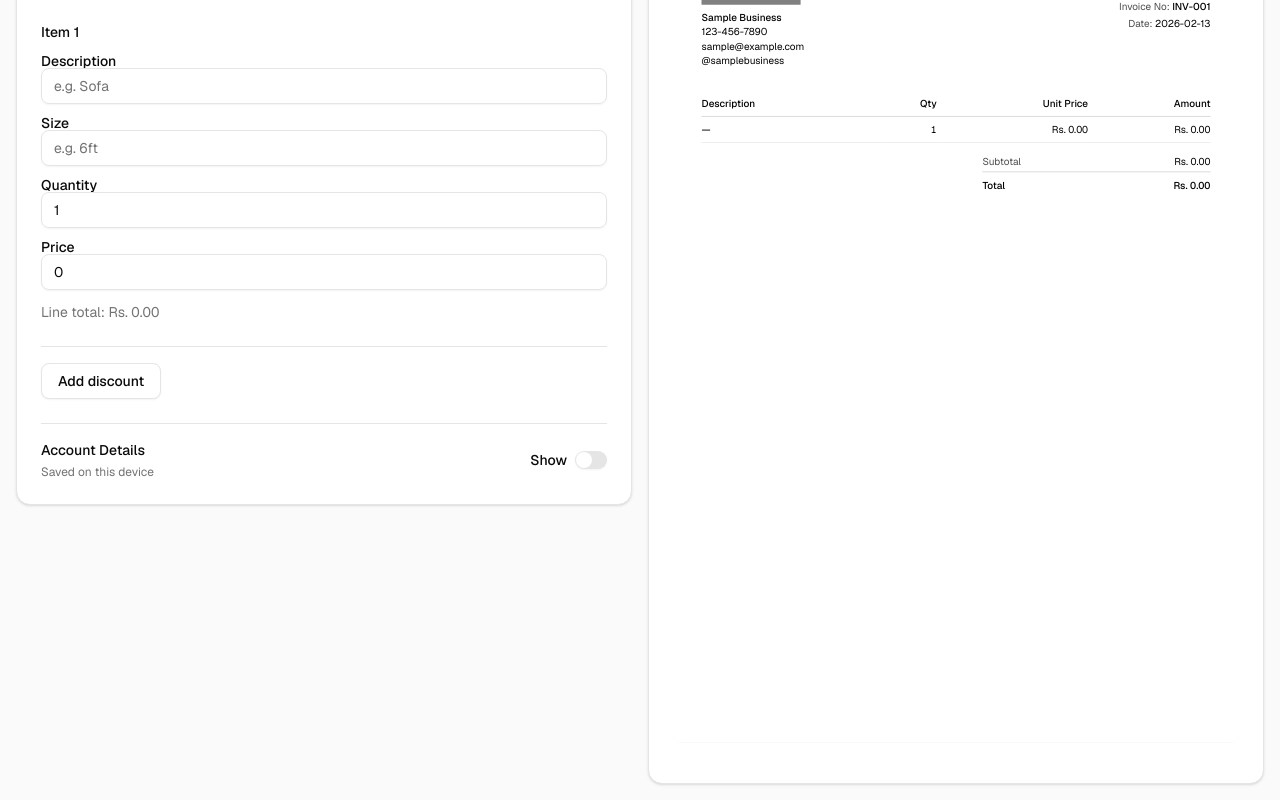
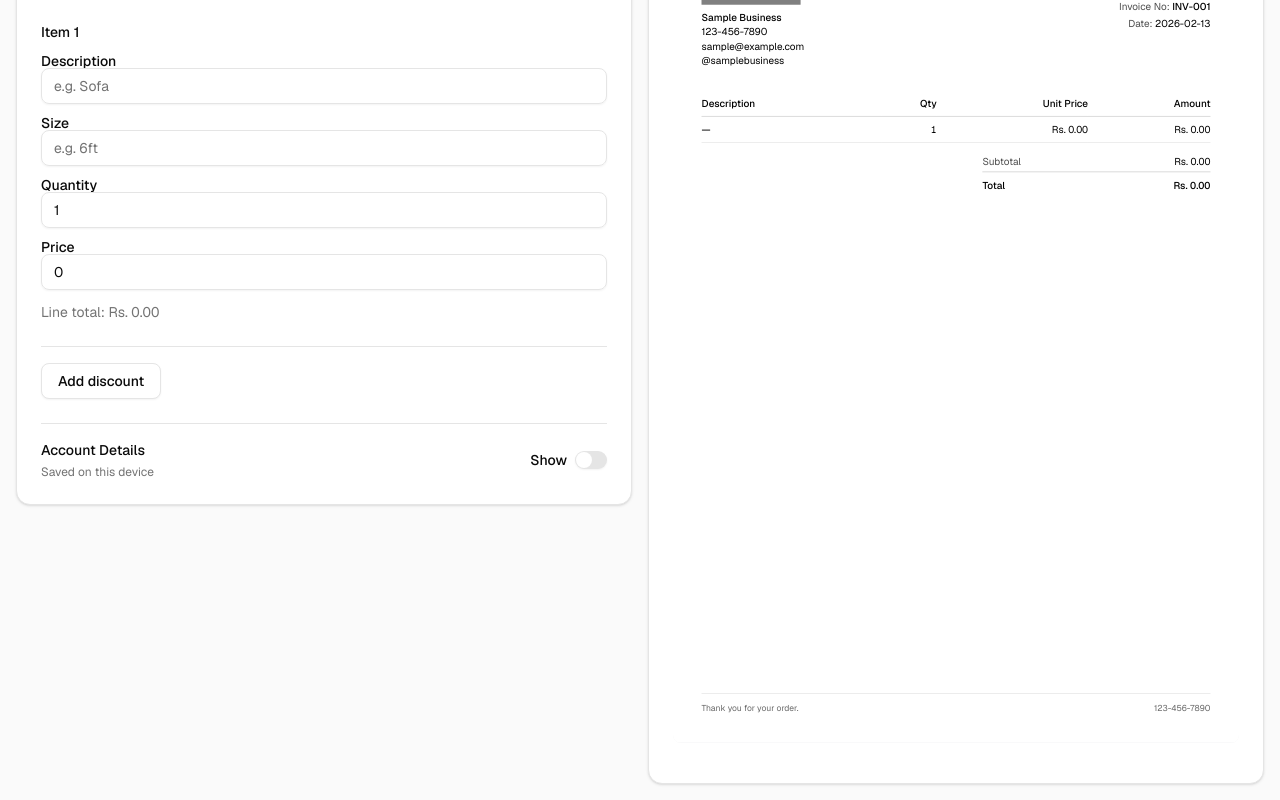
Before and after one commit to ChaminduD/invoice-generator, a Next.js app: page / in a window 1280 px wide. Shown: the part 279-1079 px from the top of the page. Built offline with nearby package versions, Linux system fonts and the light colour scheme.

Commit message:
Add footer pinned to bottom of invoice paper

```diff
--- a/src/components/InvoicePaper.tsx
+++ b/src/components/InvoicePaper.tsx
@@ -6,7 +6,7 @@ export function InvoicePaper({ invoice }: { invoice: Invoice }) {
   const { subtotal, discountAmount, total } = calcTotal(invoice.items, invoice.discount);
 
   return (
-    <div className="w-[794px] min-h-[1123px] bg-white p-10 text-black">
+    <div className="w-[794px] min-h-[1123px] bg-white p-10 text-black flex flex-col">
       {/* Header */}
       <div className="flex items-start justify-between gap-6">
         {/* Left: Logo + Business contact */}
@@ -124,6 +124,14 @@ export function InvoicePaper({ invoice }: { invoice: Invoice }) {
           </div>
         )}
       </div>
+
+      {/* Footer */}
+      <div className="mt-auto pt-8 text-xs text-black/60">
+        <div className="border-t border-black/10 pt-3 flex items-center justify-between">
+          <span>Thank you for your order.</span>
+          <span>{invoice.business.phone}</span>
+        </div>
+      </div>
     </div>
   );
 }
```
